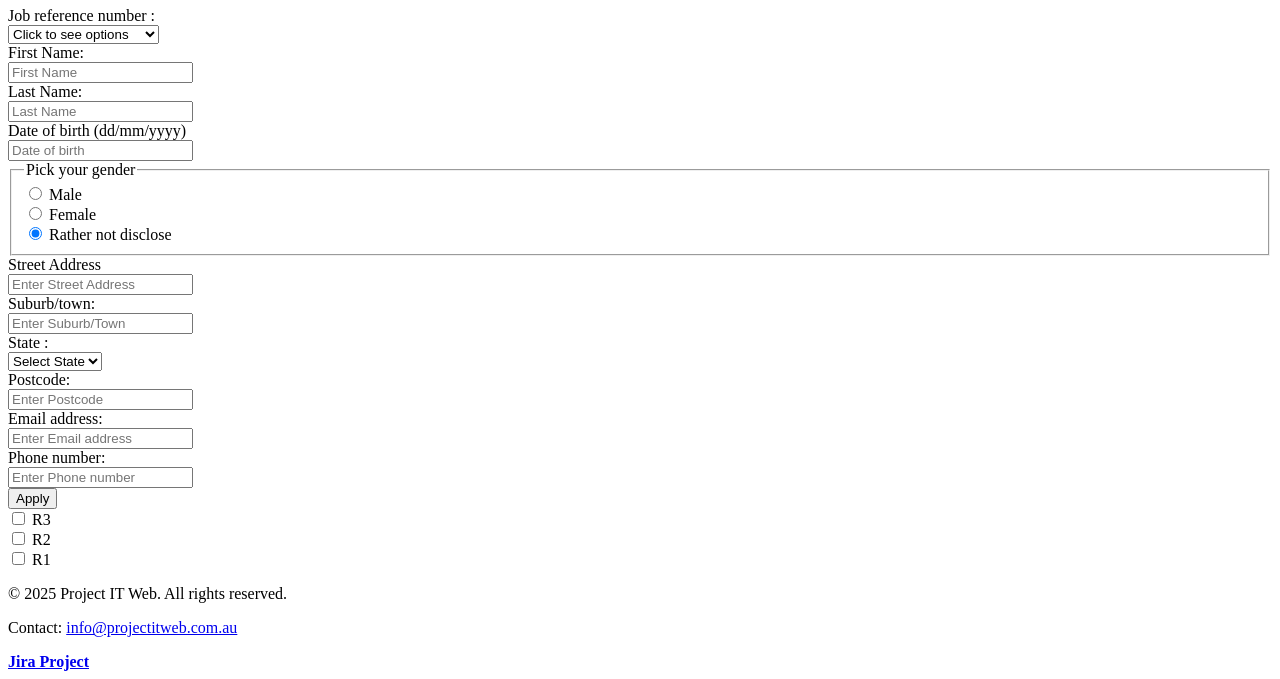
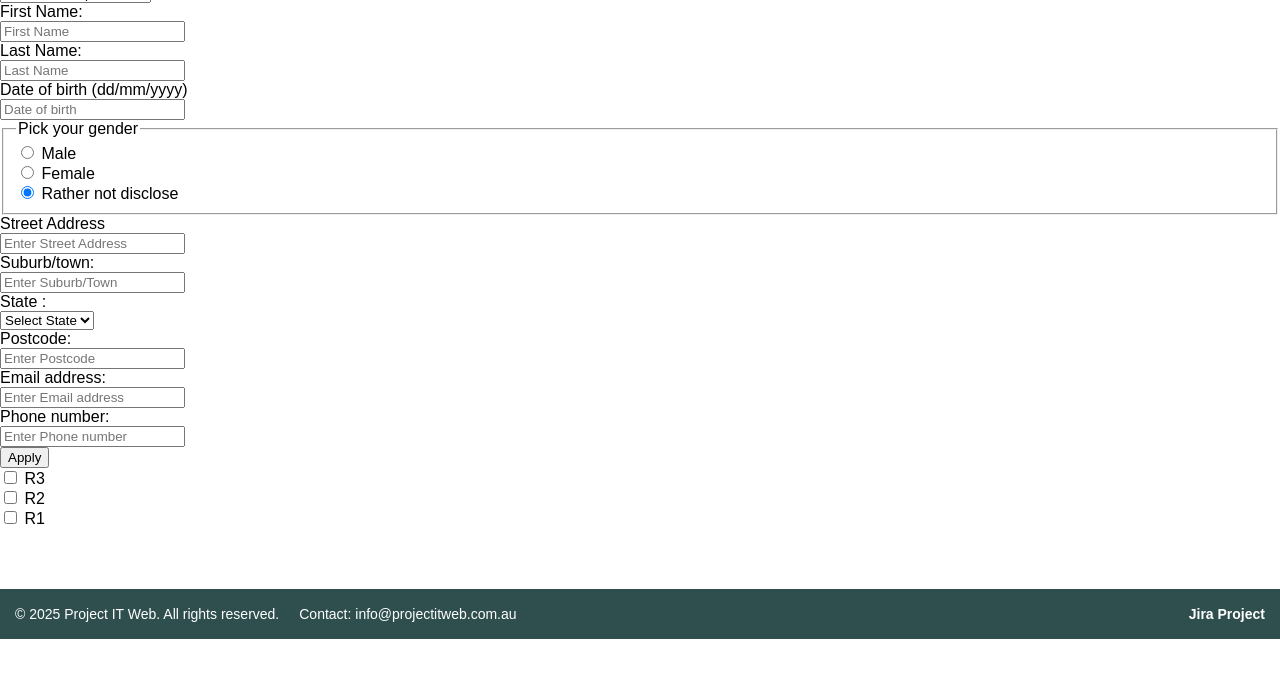
Before and after one commit to 106219776/projectitweb, a plain HTML site: page project1/apply.html in a window 1280 px wide. Shown: the part 161-840 px from the top of the page. After the commit the page ends 800 px from the top, so only its background shows below. Drawn offline with Linux system fonts and the light colour scheme.

Commit message:
Minor  change in file name

```diff
--- a/project1/apply.html
+++ b/project1/apply.html
@@ -6,7 +6,7 @@
     <meta name="description" content="content">
     <meta name="keywords" content="content">
     <meta name="author" content="Lê Ngọc Minh Trang">
-    <link rel="stylesheet" href="styles/style.css">
+    <link rel="stylesheet" href="styles/styles.css">
     <title>Job Application</title>
 
 </head>
```
Also changed, not shown: project1/index.html (+1 -1 lines).
